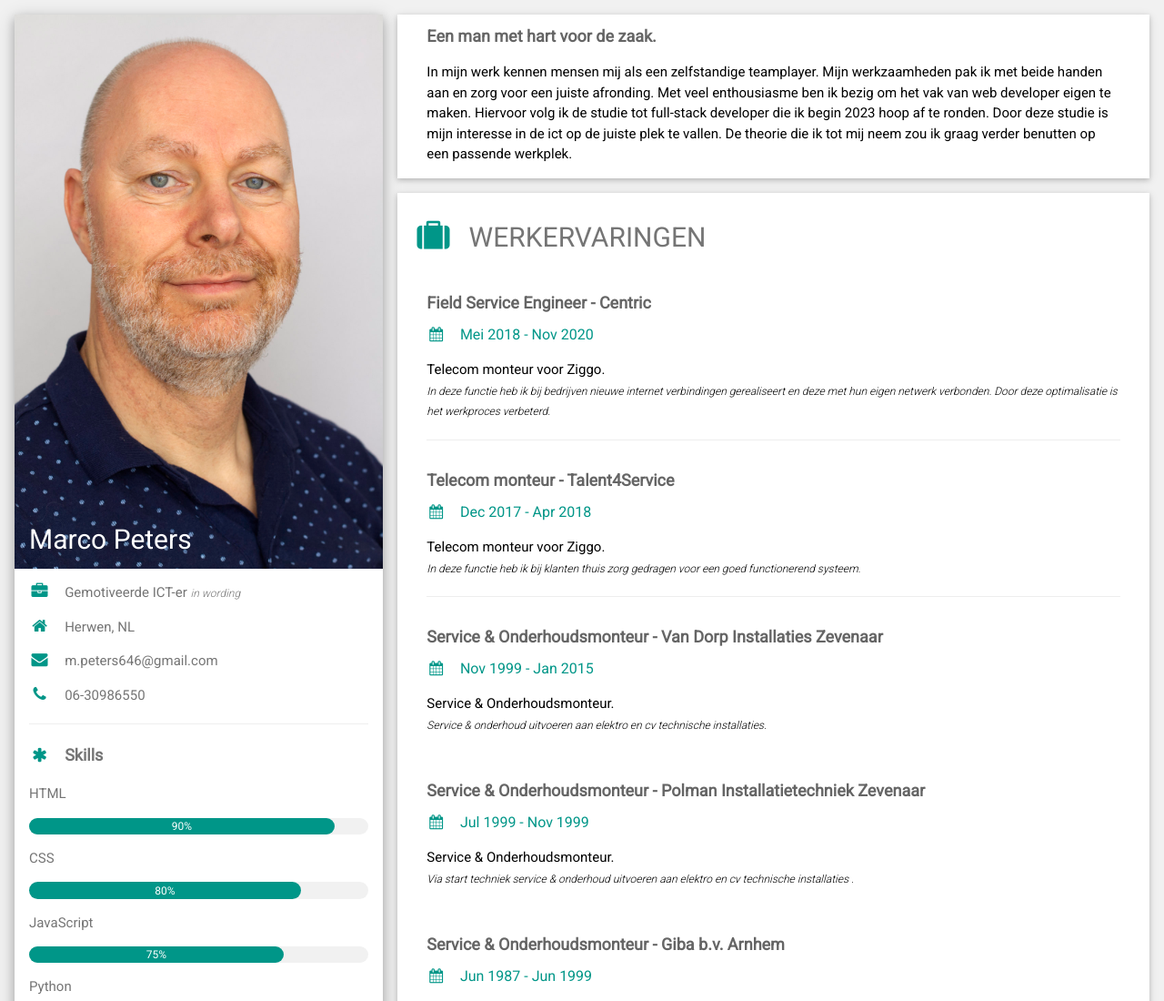
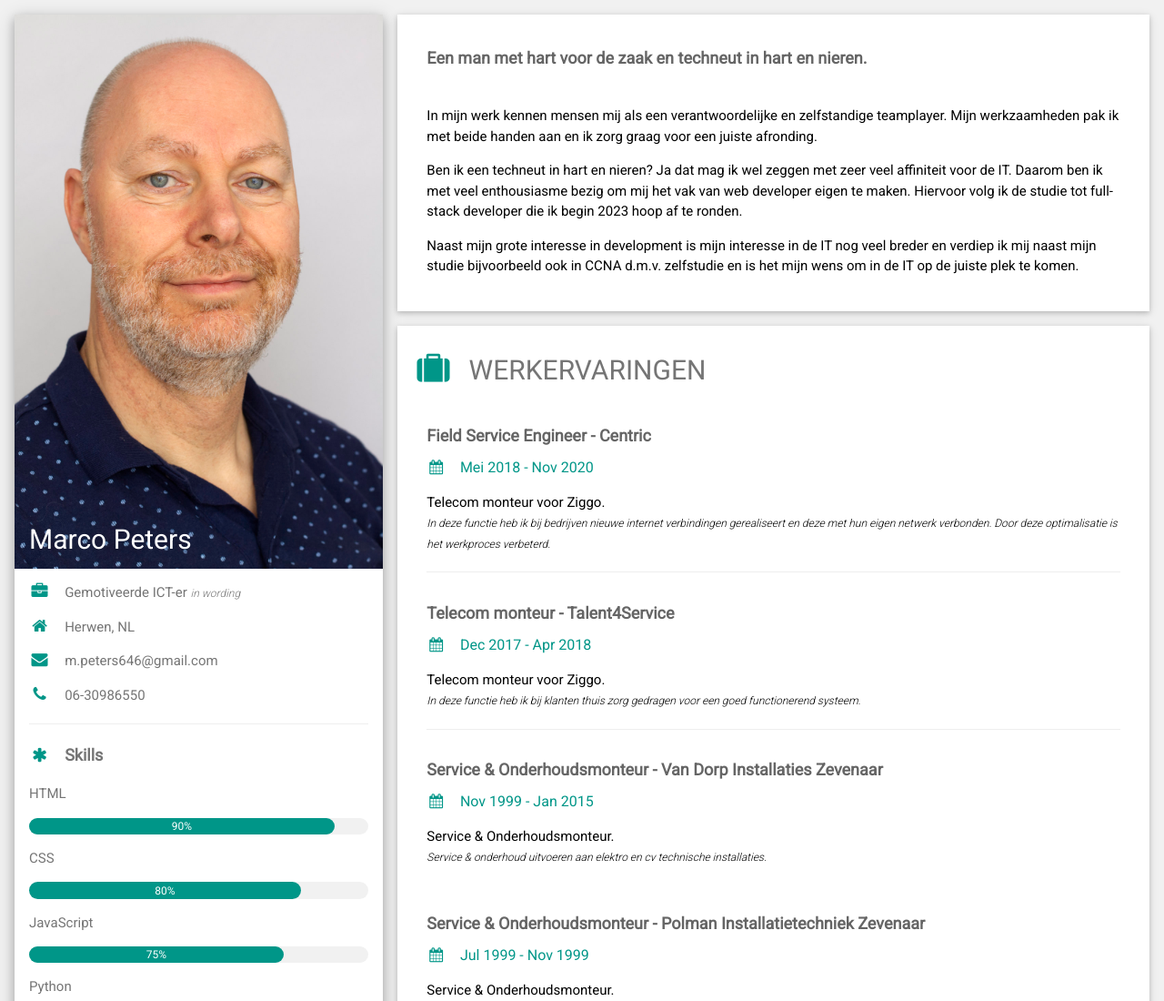
Before and after one commit to mpeters646/cv, a plain HTML site: page index.html in a window 1280 px wide. Shown: the top 1100 px of the page at 91% size. Drawn offline with nearby package versions, Linux system fonts and the light colour scheme.

Commit message:
changed the top text

```diff
--- a/index.html
+++ b/index.html
@@ -84,12 +84,22 @@
 
         <div class="w3-container w3-card w3-white w3-margin-bottom">
           <div class="w3-container">
-            <h5 class="w3-opacity"><b>Een man met hart voor de zaak.</b></h5>
-            <p>In mĳn werk kennen mensen mĳ als een zelfstandige teamplayer. Mĳn werkzaamheden pak ik met beide
-              handen aan en zorg voor een juiste afronding. Met veel enthousiasme ben ik bezig om het vak van web
-              developer eigen te maken. Hiervoor volg ik de studie tot full-stack developer die ik begin 2023 hoop af te
-              ronden. Door deze studie is mĳn interesse in de ict op de juiste plek te vallen. De theorie die ik tot mĳ
-              neem zou ik graag verder benutten op een passende werkplek.</p>
+            <h5 class="w3-opacity w3-padding-24"><b>Een man met hart voor de zaak en techneut in hart en nieren.</b>
+            </h5>
+            <p>In mĳn werk kennen mensen mĳ als een verantwoordelijke en zelfstandige teamplayer. Mĳn werkzaamheden pak
+              ik met beide
+              handen aan en ik zorg graag voor een juiste afronding.</p>
+
+            <p>Ben ik een techneut in hart en nieren? Ja dat mag ik wel zeggen met zeer veel affiniteit voor de IT.
+              Daarom ben ik met
+              veel enthousiasme bezig om mij het vak van web developer eigen te maken. Hiervoor volg ik de studie tot
+              full-stack
+              developer die ik begin 2023 hoop af te ronden.</p>
+
+            <p>Naast mijn grote interesse in development is mijn interesse in de IT nog veel breder en verdiep ik mij
+              naast mijn studie
+              bijvoorbeeld ook in CCNA d.m.v. zelfstudie en is het mijn wens om in de IT op de juiste plek te komen.</p>
+            <br>
             <!-- <hr> -->
           </div>
 
```
